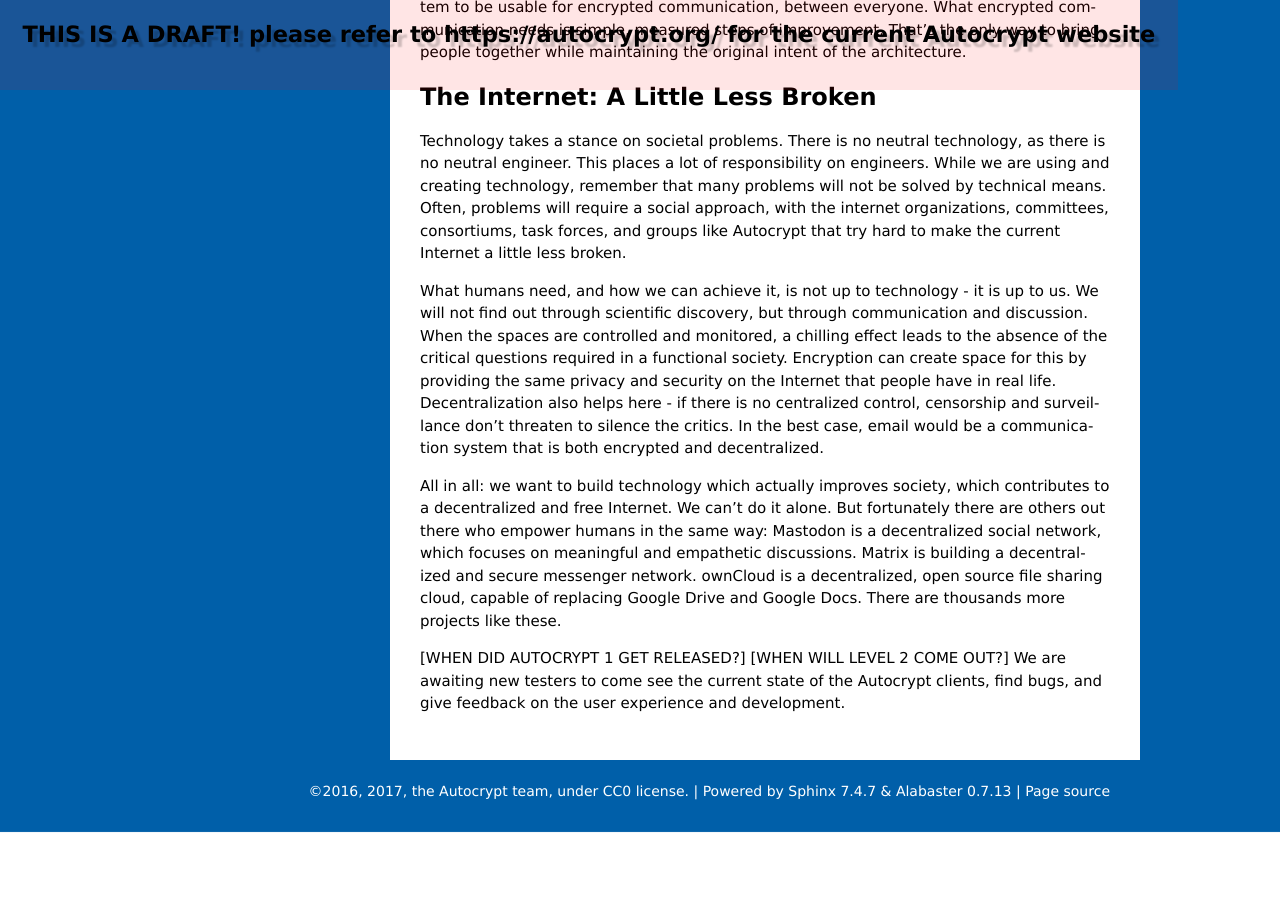
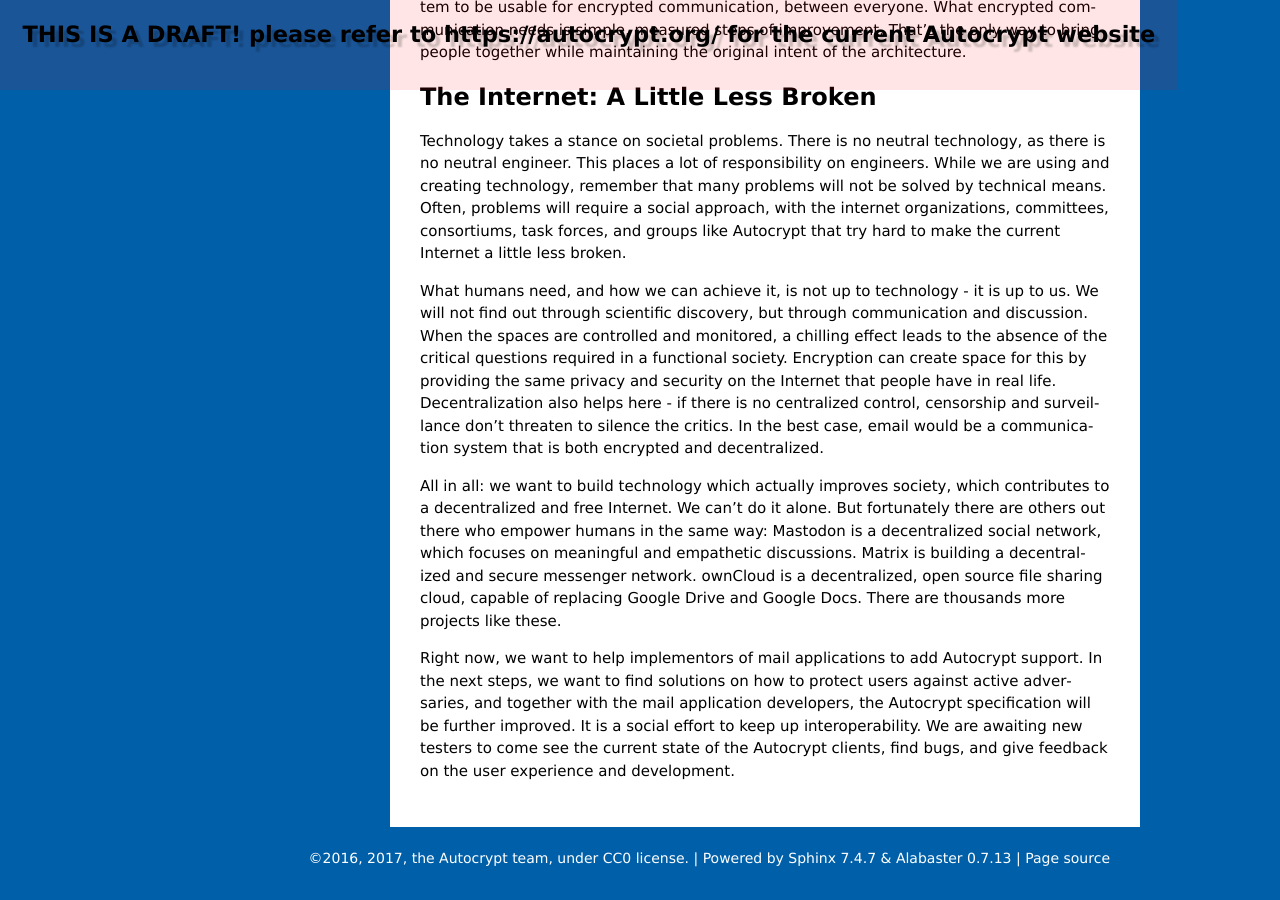
Before and after one commit to autocrypt/autocrypt, a Sphinx documentation site: the page built from doc/blog/18/03/07/index.rst, in a window 1280 px wide and 900 px high, scrolled down 3208 px. Built offline with Sphinx 7.4.7, drawn with Linux system fonts in a browser that asks for light colours; before the commit the page ends 4040 px from its top, so only the background shows below that.

Commit message:
wrote out next steps... not quite happy with it yet.

```diff
--- a/doc/blog/18/03/07/index.rst
+++ b/doc/blog/18/03/07/index.rst
@@ -112,4 +112,7 @@
 
 All in all: we want to build technology which actually improves society, which contributes to a decentralized and free Internet. We can't do it alone. But fortunately there are others out there who empower humans in the same way: Mastodon is a decentralized social network, which focuses on meaningful and empathetic discussions. Matrix is building a decentralized and secure messenger network. ownCloud is a decentralized, open source file sharing cloud, capable of replacing Google Drive and Google Docs. There are thousands more projects like these.
 
-[WHEN DID AUTOCRYPT 1 GET RELEASED?] [WHEN WILL LEVEL 2 COME OUT?] We are awaiting new testers to come see the current state of the Autocrypt clients, find bugs, and give feedback on the user experience and development.
+Right now, we want to help implementors of mail applications to add Autocrypt support.
+In the next steps, we want to find solutions on how to protect users against active adversaries, and together with the mail application developers, the Autocrypt specification will be further improved.
+It is a social effort to keep up interoperability.
+We are awaiting new testers to come see the current state of the Autocrypt clients, find bugs, and give feedback on the user experience and development.
```
